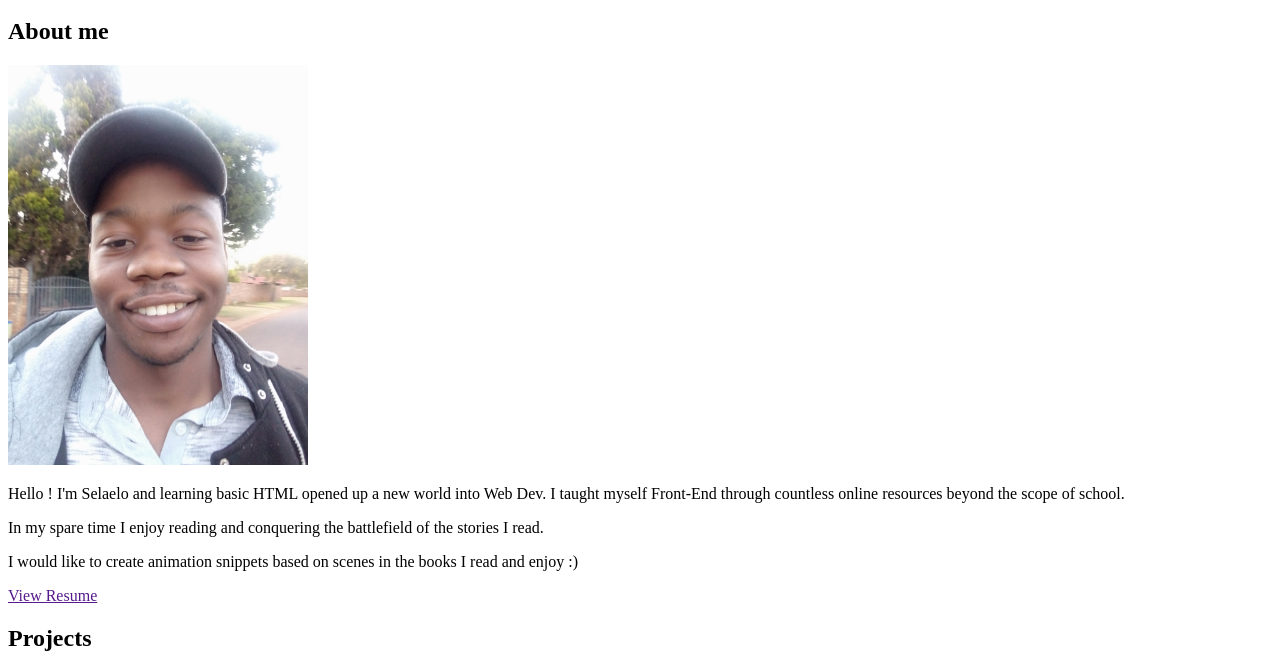
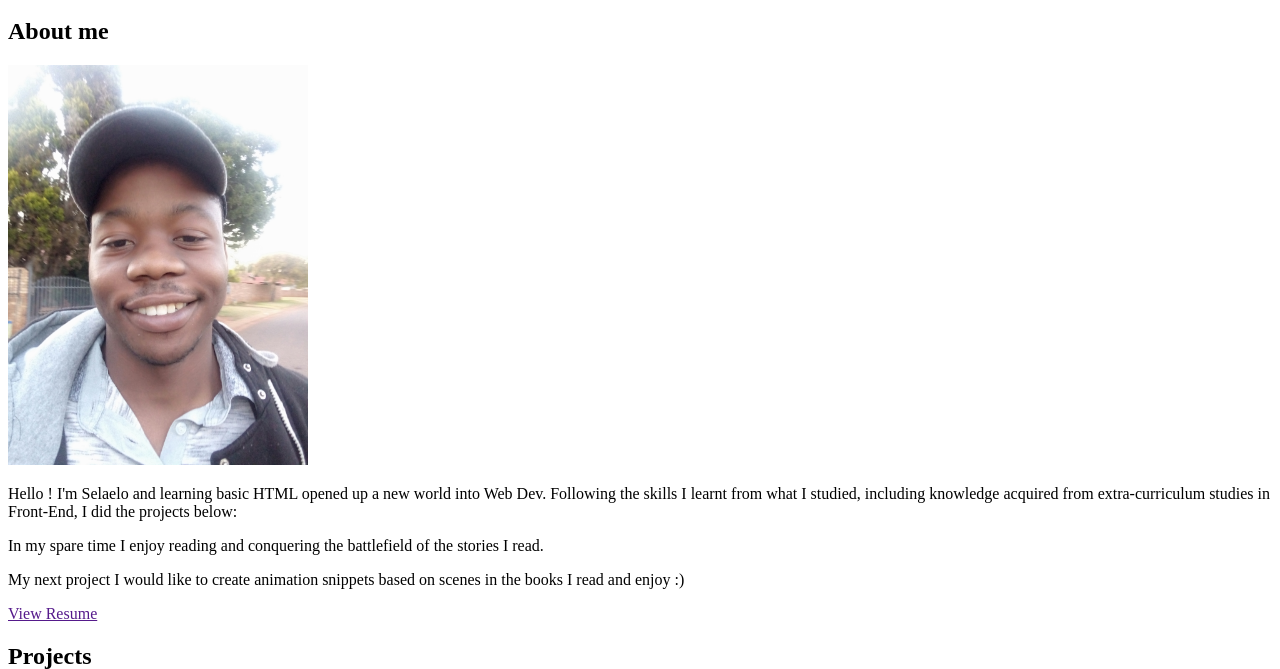
Before and after one commit to Slye-Man/cv-website, a website: page src/template.html in a window 1280 px wide. Shown: the part 137-806 px from the top of the page. Drawn offline with nearby package versions, Linux system fonts and the light colour scheme.

Commit message:
made minor adjustmnets

```diff
--- a/src/template.html
+++ b/src/template.html
@@ -79,12 +79,12 @@
             <div class="about-wrapper__info">
               <p class="about-wrapper__info-text">
                 Hello ! I'm Selaelo and learning basic HTML opened up a new world into Web Dev.
-                I taught myself Front-End through countless online resources beyond the scope of school.
+                Following the skills I learnt from what I studied, including knowledge acquired from extra-curriculum studies in Front-End, I did the projects below:
               </p>
               <p class="about-wrapper__info-text">
                 In my spare time I enjoy reading and conquering the battlefield of the stories I read.
               <p class='about-wrapper__info-text'>
-                I would like to create animation snippets based on scenes in the books I read and enjoy :)
+                My next project I would like to create animation snippets based on scenes in the books I read and enjoy :)
               </p>
               <span class="d-flex mt-3">
                 <a
```
Also changed, not shown: 1 other file.
